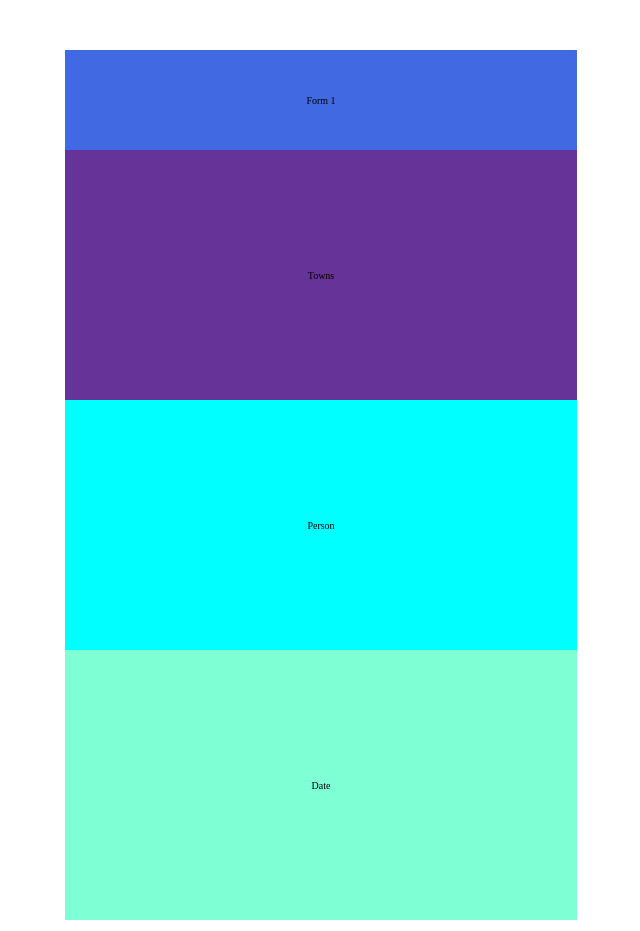
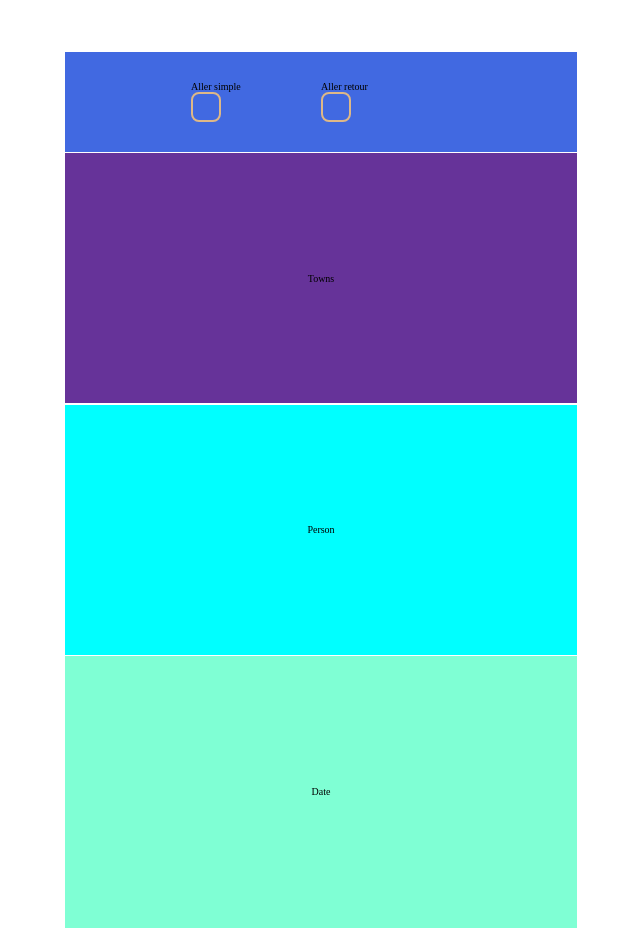
Before and after one commit to fotsoclaude/ihm-interfaces, a website: page index.html in a window 1280 px wide. Shown: the whole page, without its empty margins (319-959 px from the left). Drawn offline with Linux system fonts and the light colour scheme.

Commit message:
classes of home layout modified. Custumize radio button done

```diff
--- a/index.html
+++ b/index.html
@@ -9,20 +9,23 @@
 </head>
 <body>
     <main class="container container--home">
-        <!-- <form action="#" class="form">
-            <div class="form__item">
-                <label for="only-go" class="form__label">Aller simple</label>
-                <input type="checkbox" name="travel-type" id="only-go" class="checkbox">
-            </div>
-            <div class="form__item">
-                <label for="go-back" class="form__label">Aller retour</label>
-                <input type="checkbox" name="travel-type" id="go-back" class="checkbox">
-            </div>
-        </form> -->
-        <div class="form form--type">Form 1</div>
-        <div class="form form--towns">Towns</div>
-        <div class="form form--person">Person</div>
-        <div class="form form--date">Date</div>
+        <div class="group group--type">
+            <form action="#" class="form form--type">
+                <div class="form__group form__group--1">
+                    <label for="only-go" class="form__label">Aller simple</label>
+                    <input type="radio" name="travel-type" id="only-go" class="form__radio-input">
+                    <label for="only-go" class="form__radio-button"></label>
+                </div>
+                <div class="form__group form__group--2">
+                    <label for="go-back" class="form__label">Aller retour</label>
+                    <input type="radio" name="travel-type" id="go-back" class="form__radio-input">
+                    <label for="go-back" class="form__radio-button"></label>
+                </div>
+            </form>
+        </div>
+        <div class="group group--towns">Towns</div>
+        <div class="group group--person">Person</div>
+        <div class="group group--date">Date</div>
     </main>
 </body>
 </html>
--- a/sass/_base.scss
+++ b/sass/_base.scss
@@ -13,9 +13,18 @@ html {
 
 .container {
     display: grid;
-    grid-template-columns: [full-col-start] minmax(.5rem, 1fr) [center-col-start] minmax(40vw, 1fr) [center-col-end] minmax(.5rem, 1fr) [full-col-end];
+    grid-template-columns: [full-col-start] minmax(.5rem, 1fr)
+                           [center-col-start] minmax(40vw, 1fr) [center-col-end]
+                           minmax(.5rem, 1fr) [full-col-end];
 
     &--home {
-        grid-template-rows: [full-row-start] minmax(5rem, 1fr) [center-row-start] 10rem repeat(3, [row-start] 25rem [row-end]) 2rem [center-row-end] 1fr [full-row-end];
+        grid-template-rows: [full-row-start] minmax(5rem, 1fr)
+                            [center-row-start] 10rem repeat(3, [row-start] 25rem [row-end]) 2rem [center-row-end]
+                            1fr [full-row-end];
+        row-gap: .15rem;
+    }
+
+    &--train {
+
     }
 }
--- a/sass/_home.scss
+++ b/sass/_home.scss
@@ -1,5 +1,4 @@
-
-.form {
+.group {
     display: grid;
     justify-items: center;
     align-items: center;
@@ -28,3 +27,85 @@
         background-color: aquamarine;
     }
 }
+
+.form {
+
+    display: grid;
+
+    &__group--1,
+    &__group--2 {
+        display: grid;
+        grid-template-columns: minmax(13rem, max-content);
+        grid-template-rows: max-content;
+    }
+
+    //CUSTUMIZE RADIO BUTTON
+
+    &__radio-input {
+        display: none;
+    }
+
+    &__radio-button {
+        position: relative;
+        display: inline-block;
+        height: 3rem;
+        width: 3rem;
+        border: 2px solid burlywood;
+        border-radius: .8rem;
+        cursor: pointer;
+        transition: all .2s;
+
+        &::before {
+            content: "";
+            display: block;
+            position: absolute;
+            width: .3rem;
+            height: 1.5rem;
+            border-radius: 2rem;
+            background-color: red;
+            transform: rotate(35deg);
+            top: .4rem;
+            left: 1.4rem;
+            opacity: 0;
+            transition: opacity .2s;
+        }
+
+        &::after {
+            content: "";
+            display: block;
+            position: absolute;
+            width: .3rem;
+            height: .8rem;
+            border-radius: 2rem;
+            background-color: red;
+            transform: rotate(-35deg);
+            top: 1rem;
+            left: .85rem;
+            opacity: 0;
+            transition: opacity .2s;
+        }
+    }
+
+    &__radio-input:checked ~ &__radio-button::before,
+    &__radio-input:checked ~ &__radio-button::after {
+        opacity: 1;
+    }
+
+    &--type {
+        grid-template-columns: repeat(2, 1fr);
+        justify-items: center;
+    }
+
+    &--towns {
+
+    }
+
+    &--person {
+
+    }
+
+    &--date {
+
+    }
+
+}
```
Also changed, not shown: css/style.css.
